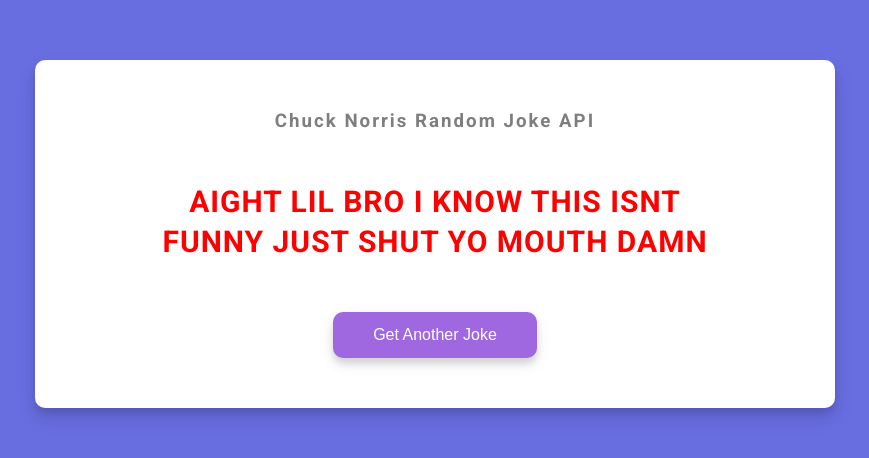
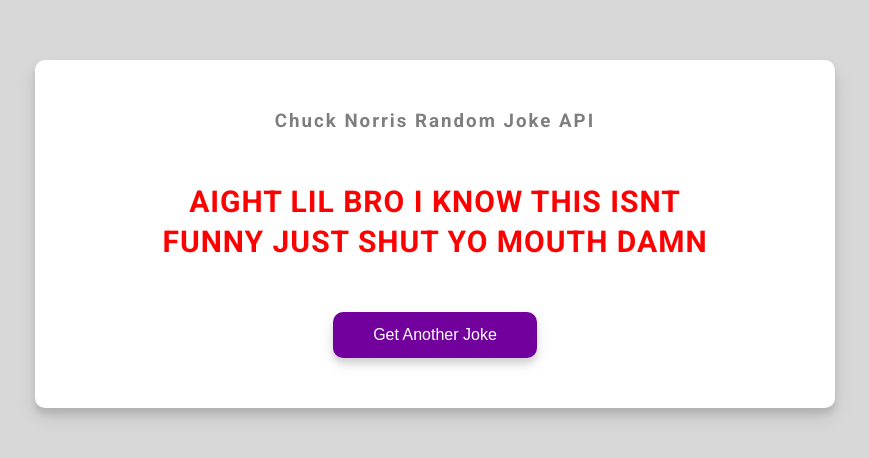
Before and after one commit to kadiryakan/Joke-Generator-with-XMLHTTPREQUEST, a plain HTML site: page chuck-joke-generator/index.html in a window 1280 px wide. Shown: the part 166-624 px from the top of the page, without its empty margins (205-1074 px from the left). Drawn offline with Linux system fonts and the light colour scheme; no server answers.

Commit message:
Some bugs fixed

```diff
--- a/chuck-joke-generator/style.css
+++ b/chuck-joke-generator/style.css
@@ -5,7 +5,7 @@
 }
 
 body {
-  background-color: #686de0;
+  background-color: #d8d8d8;
   font-family: 'Roboto', sans-serif;
   display: flex;
   flex-direction: column;
@@ -42,7 +42,7 @@ h3 {
 }
 
 .btn {
-  background-color: #9f68e0;
+  background-color: #71009d;
   color: #fff;
   border: 0;
   border-radius: 10px;
```
Also changed, not shown: img/img.png.
